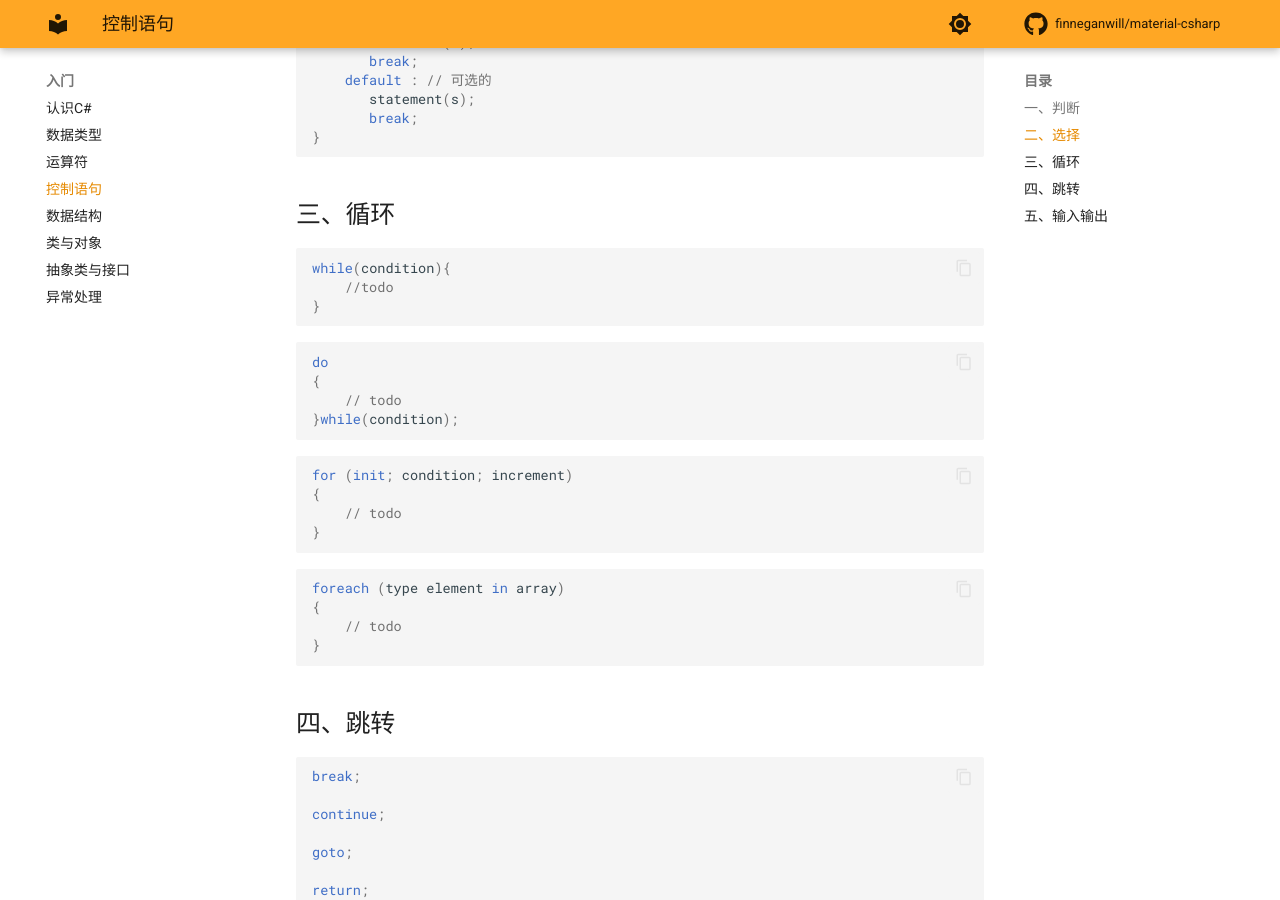
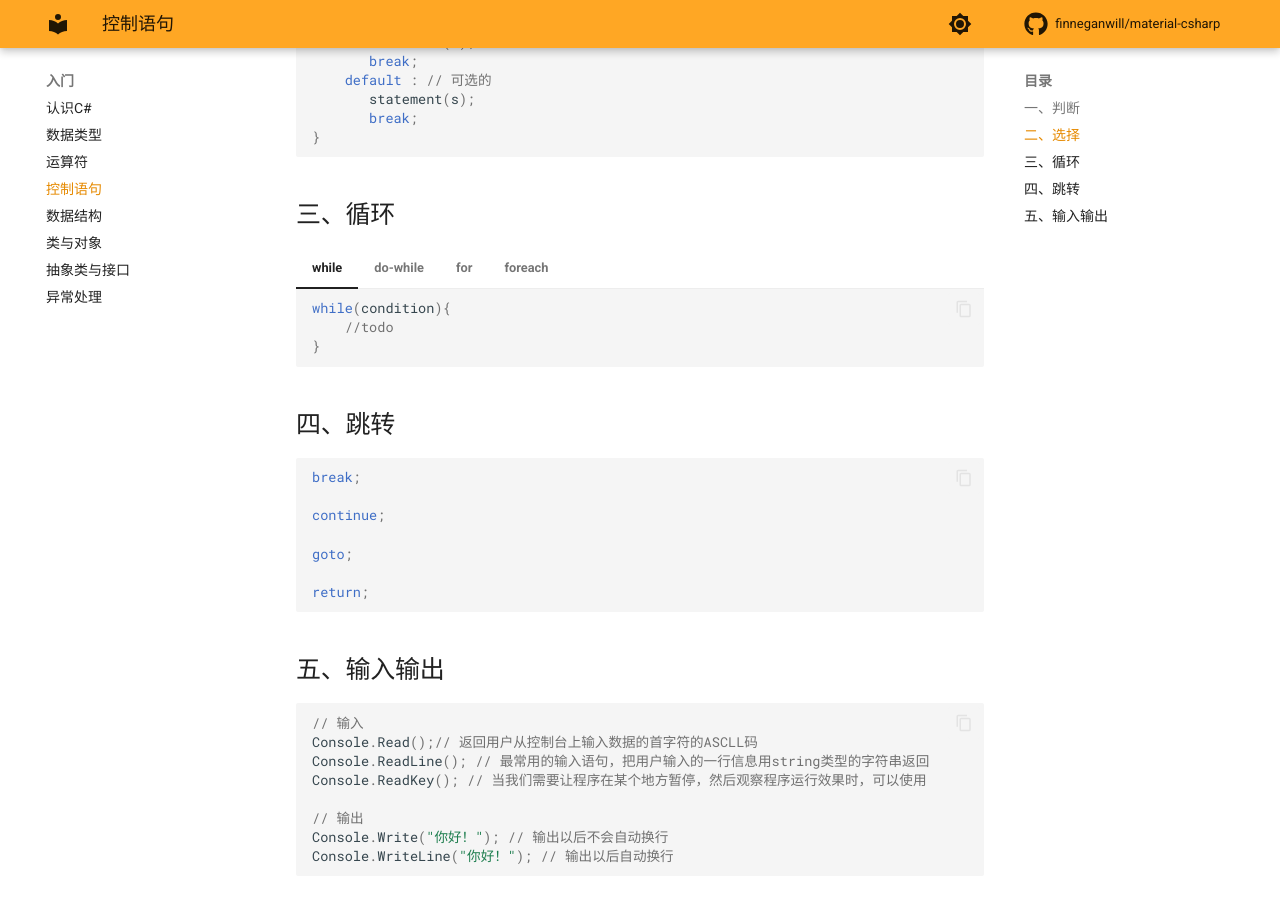
Before and after one commit to finneganwill/material-csharp, an MkDocs documentation site: the page built from docs/入门/03 控制语句.md, in a window 1280 px wide and 900 px high, scrolled down 692 px. Built offline with MkDocs 1.6.1 and Material for MkDocs 9.7.7, drawn with Linux system fonts in a browser that asks for light colours; comment, search, counter and statistics services are not loaded.

Commit message:
vault backup: 2023-03-21 20:54:10

````diff
--- a/docs/入门/03 控制语句.md
+++ b/docs/入门/03 控制语句.md
@@ -32,32 +32,34 @@ switch(expression){
 ```
 
 ## 三、循环
-```CSharp
-while(condition){
-	//todo
-}
-```
 
-```CSharp
-do
-{
-	// todo
-}while(condition);
-```
-
-```CSharp
-for (init; condition; increment)
-{
-	// todo
-}
-```
-
-```CSharp
-foreach (type element in array)
-{
-	// todo
-}
-```
+=== "while"
+	```csharp
+	while(condition){
+		//todo
+	}
+	```
+=== "do-while"
+	```csharp
+	do
+	{
+		// todo
+	}while(condition);
+	```
+=== "for"
+	```csharp
+	for (init; condition; increment)
+	{
+		// todo
+	}
+	```
+=== "foreach"
+	```csharp
+	foreach (type element in array)
+	{
+		// todo
+	}
+	```
 
 ## 四、跳转
 ```CSharp
--- a/mkdocs.yml
+++ b/mkdocs.yml
@@ -23,6 +23,7 @@ nav:
       - '类与对象': '入门/05 类与对象.md'
       - '抽象类与接口': '入门/06 抽象类与接口.md'
       - '异常处理': '入门/07 异常处理.md'
+    - MkDocs: mkdocs.md
 
 # 主题设置
 theme:
@@ -113,10 +114,6 @@ extra:
             Thanks for your feedback! Help us improve this page by
             using our <a href="" target="_blank" rel="noopener">feedback form</a>.
 
-# mkdocs.yml 相关配置
-markdown_extensions:
-
-
 # MD扩展
 markdown_extensions:
   # 代码高亮
````
Also changed, not shown: docs/index.md (+7 -15 lines), docs/mkdocs.md (added, +17 -0 lines), docs/入门/07 异常处理.md (+0 -2 lines), docs/入门/.obsidian/workspace.json.
